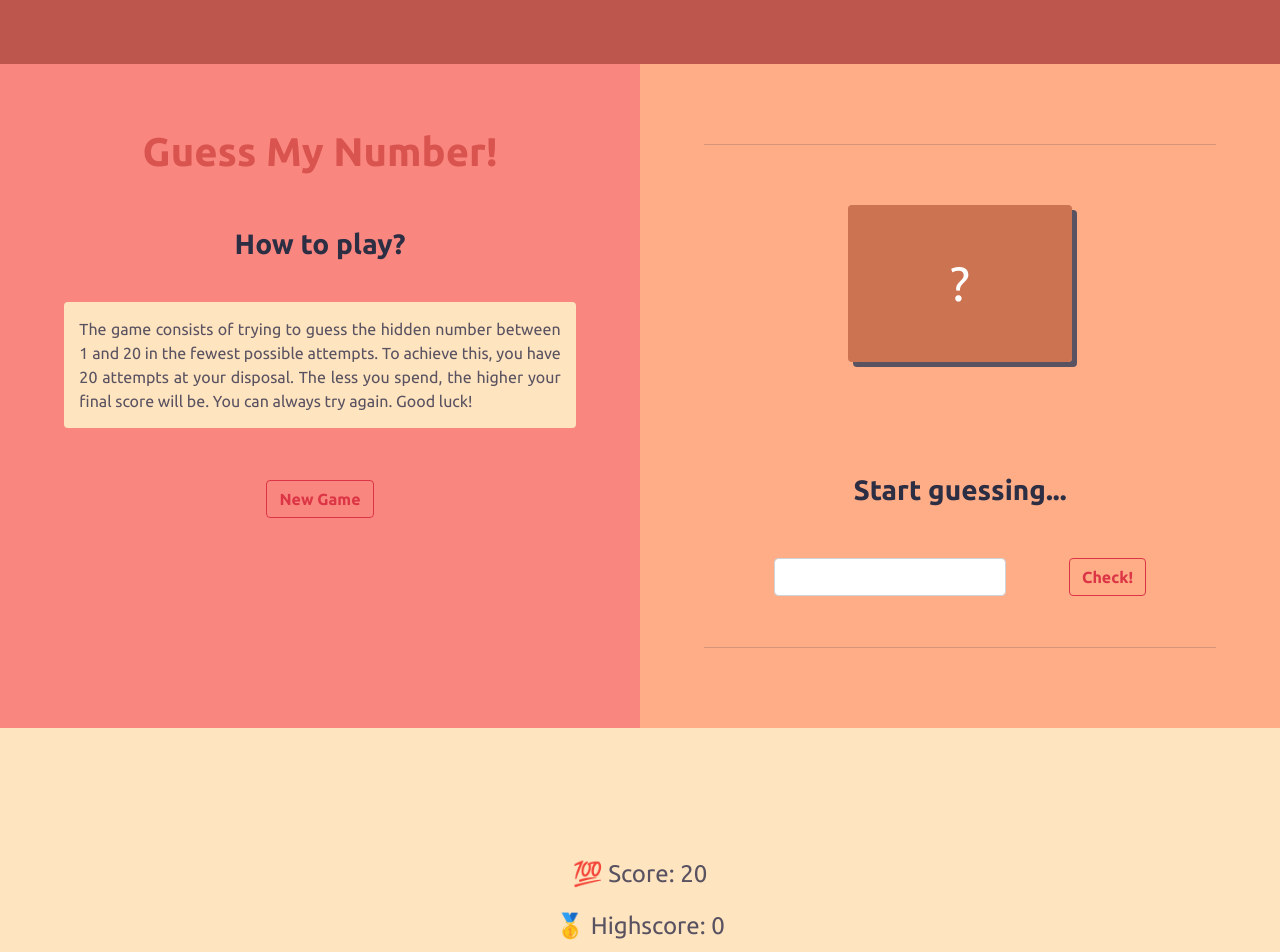
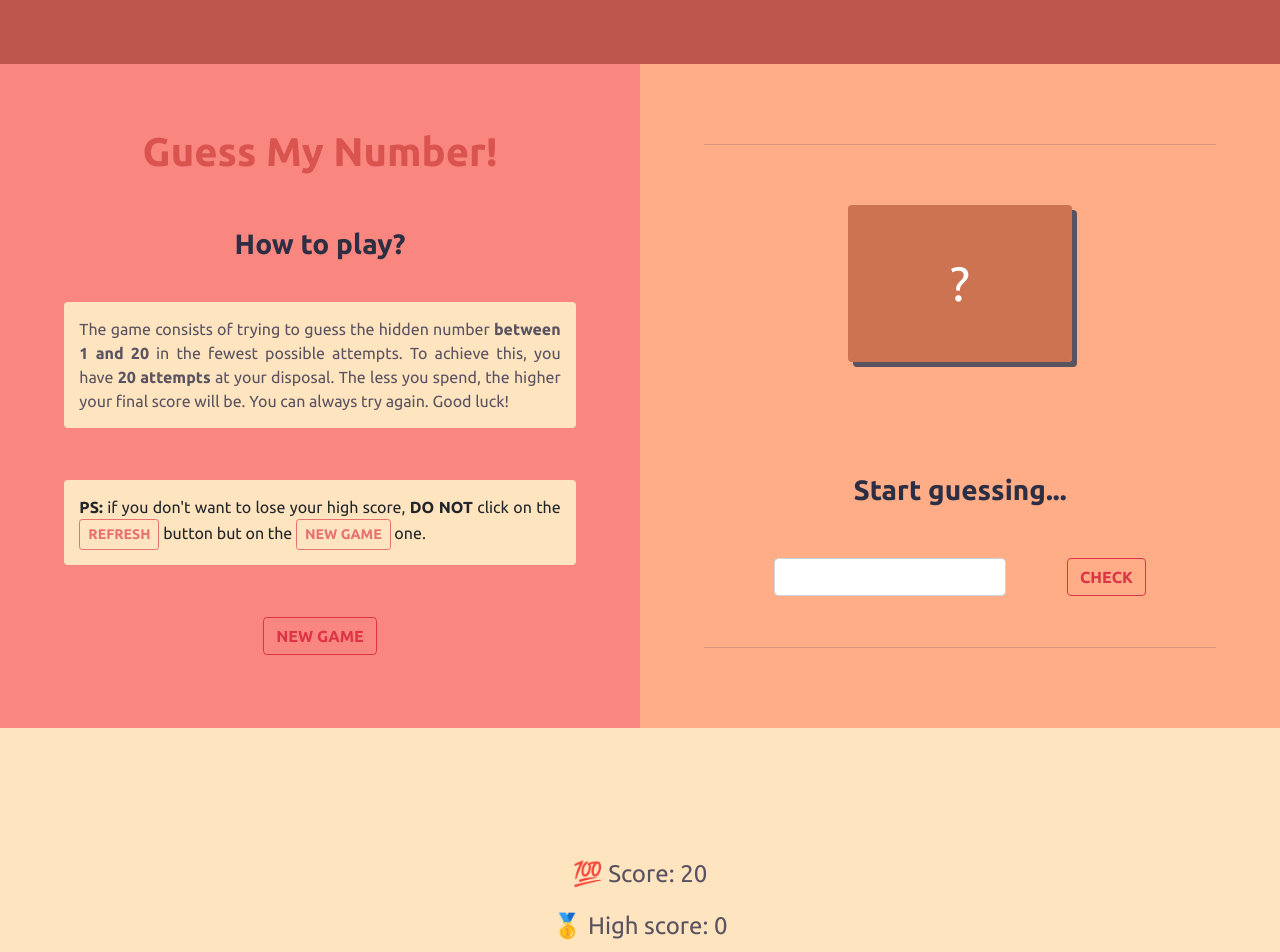
Before and after one commit to dlipianin/guess-my-number, a plain HTML site: page index.html in a window 1280 px wide. Shown: the top 952 px of the page. Drawn offline with nearby package versions, Linux system fonts and the light colour scheme.

Commit message:
Updated files

```diff
--- a/css/styles.css
+++ b/css/styles.css
@@ -58,6 +58,7 @@ hr {
 
 .btn {
   font-weight: bold;
+  text-transform: uppercase;
 }
 
 .header {
@@ -73,6 +74,15 @@ hr {
   text-align: justify;
   padding: 3%;
   margin-bottom: 10%;
+}
+
+.space {
+  white-space: normal;
+}
+
+.span-paragraph {
+  color: #D9534F;
+  text-transform: uppercase;
 }
 
 .question-paragraph {
--- a/index.html
+++ b/index.html
@@ -24,9 +24,15 @@
         <div class="col">
           <h1 class="header">Guess My Number!</h1>
           <h3 class="header-play">How to play?</h3>
-          <p class="left-paragraph rounded">The game consists of trying to guess the hidden number between 1 and 20 in the fewest possible attempts.
-            To achieve this, you have 20 attempts at your disposal. The less you spend, the higher your final score will be.
-            You can always try again. Good luck!</p>
+          <p class="left-paragraph rounded">The game consists of trying to guess the hidden number <strong>between 1 and 20</strong> in the fewest possible attempts.
+            To achieve this, you have <strong>20 attempts</strong> at your disposal. The less you spend, the higher your final score will be.
+            You can always try again. Good luck!
+          <div class="space left-paragraph rounded">
+            <strong>PS:</strong> if you don't want to lose your high score, <strong>DO NOT</strong> click on the
+            <button type="button" name="button" class="btn btn-outline-danger refresh btn-sm" disabled>Refresh</button> button but on the
+            <button type="button" name="button" class="btn btn-outline-danger again btn-sm" disabled>New Game</button> one.
+          </div>
+          </p>
           <button type="button" name="button" class="btn btn-outline-danger again">New Game</button>
         </div>
       </section>
@@ -42,7 +48,7 @@
               <input type="number" name="" value="" class="form-control label guess">
             </div>
             <div class="col">
-              <button type="button" name="button" class="btn btn-outline-danger btn-label check">Check!</button>
+              <button type="button" name="button" class="btn btn-outline-danger btn-label check">Check</button>
             </div>
           </div>
           <hr>
@@ -51,7 +57,7 @@
 
       <section id="center">
         <p class="center-paragraph">💯 Score: <span class="score">20</span></p>
-        <p class="center-paragraph">🥇 Highscore: <span class="highscore">0</span></p>
+        <p class="center-paragraph">🥇 High score: <span class="highscore">0</span></p>
         <h3 class="center-header">Remember: you can ALWAYS try again!</h3>
         <button type="button" name="button" class="btn btn-outline-danger refresh">Refresh</button>
       </section>
@@ -65,7 +71,7 @@
     <a href="https://www.instagram.com/destefanodiana99/?r=nametag" target="_blank"><i class="fa-brands fa-instagram-square footer-img"></i></a>
     <a href="https://www.linkedin.com/in/diana-d%E2%80%99estefano-118367174/" target="_blank"><i class="fa-brands fa-linkedin footer-img"></i></a>
     <a href="https://github.com/dlipianin" target="_blank"><i class="fa-brands fa-github-square footer-img"></i></a>
-    <p class="footer-paragraph">Diana D'Estefano</p>
+    <p class="footer-paragraph">© Diana D'Estefano. All rights reserved.</p>
   </footer>
 
   <script src="script.js" charset="utf-8"></script>
```
